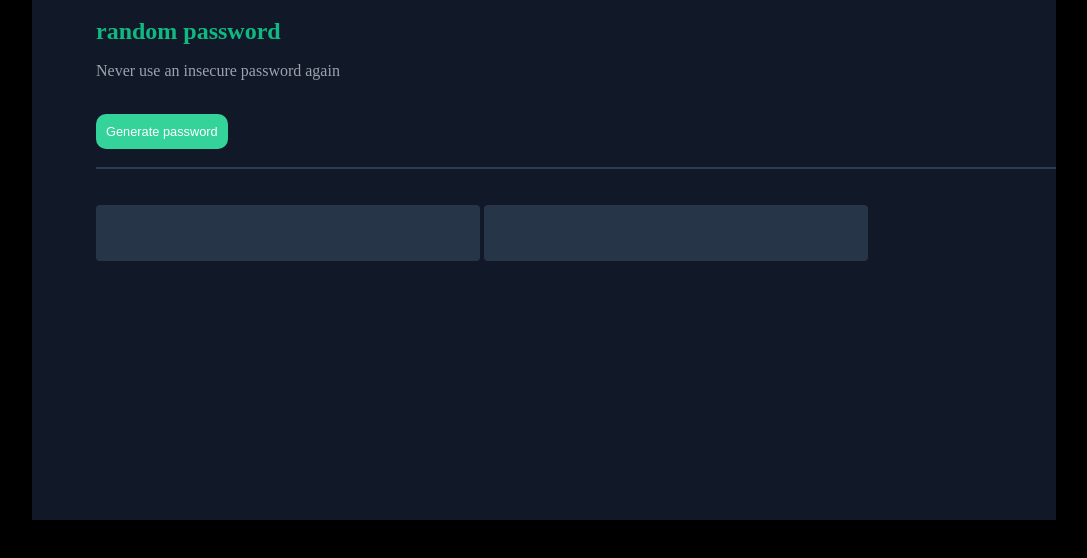
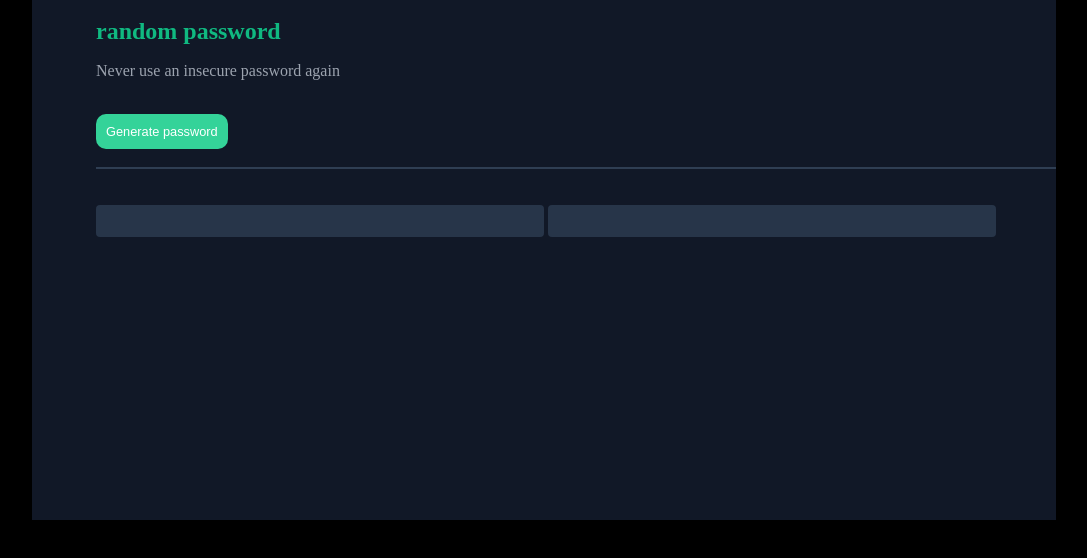
Before and after one commit to Treasure-Porth/secure-pass, a plain HTML site: page index.html in a window 1280 px wide. Shown: the part 200-758 px from the top of the page, without its empty margins (96-1183 px from the left). Drawn offline with Linux system fonts and the light colour scheme.

Commit message:
Update index.css

```diff
--- a/index.css
+++ b/index.css
@@ -73,6 +73,8 @@ button{
     }
     .main #pass1, #pass2{
         font-size: 1.6vh;
+        height: 4vh;
+        width: 35vw;
     }
 
 }
```
